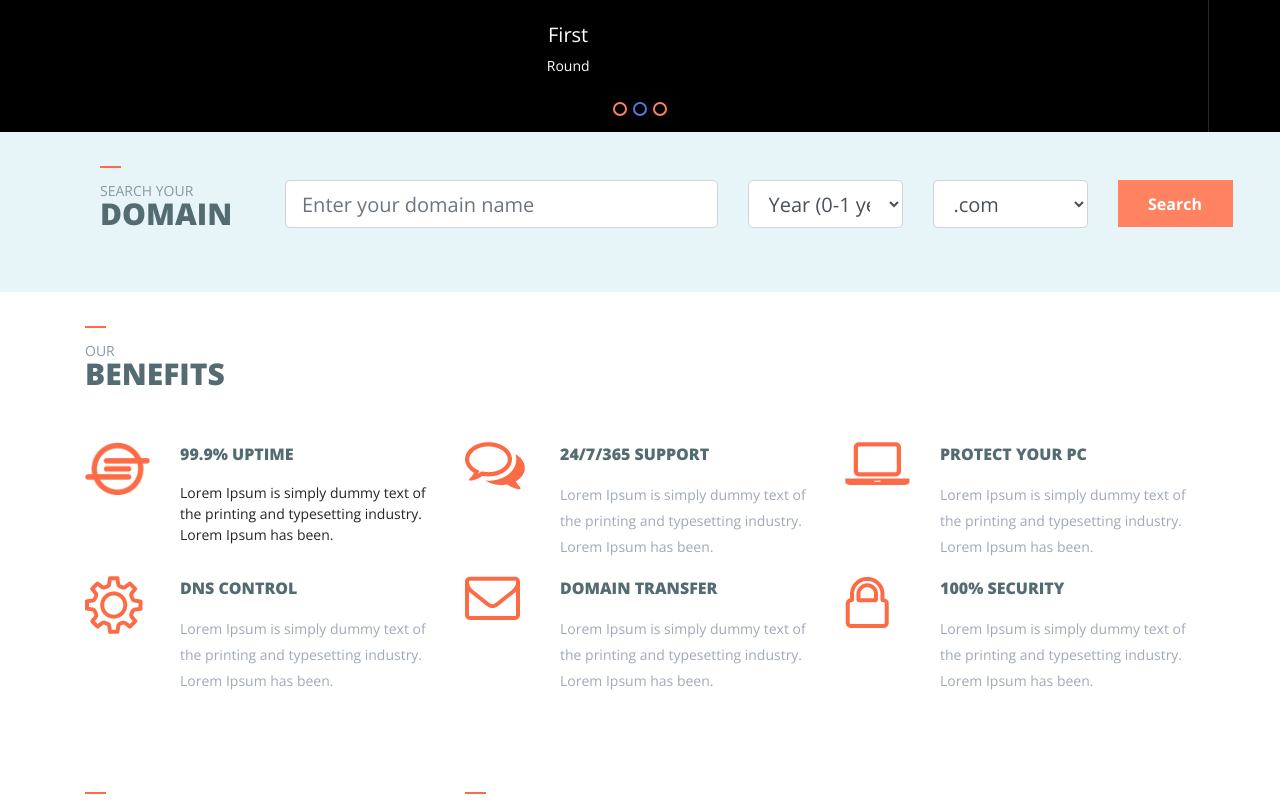
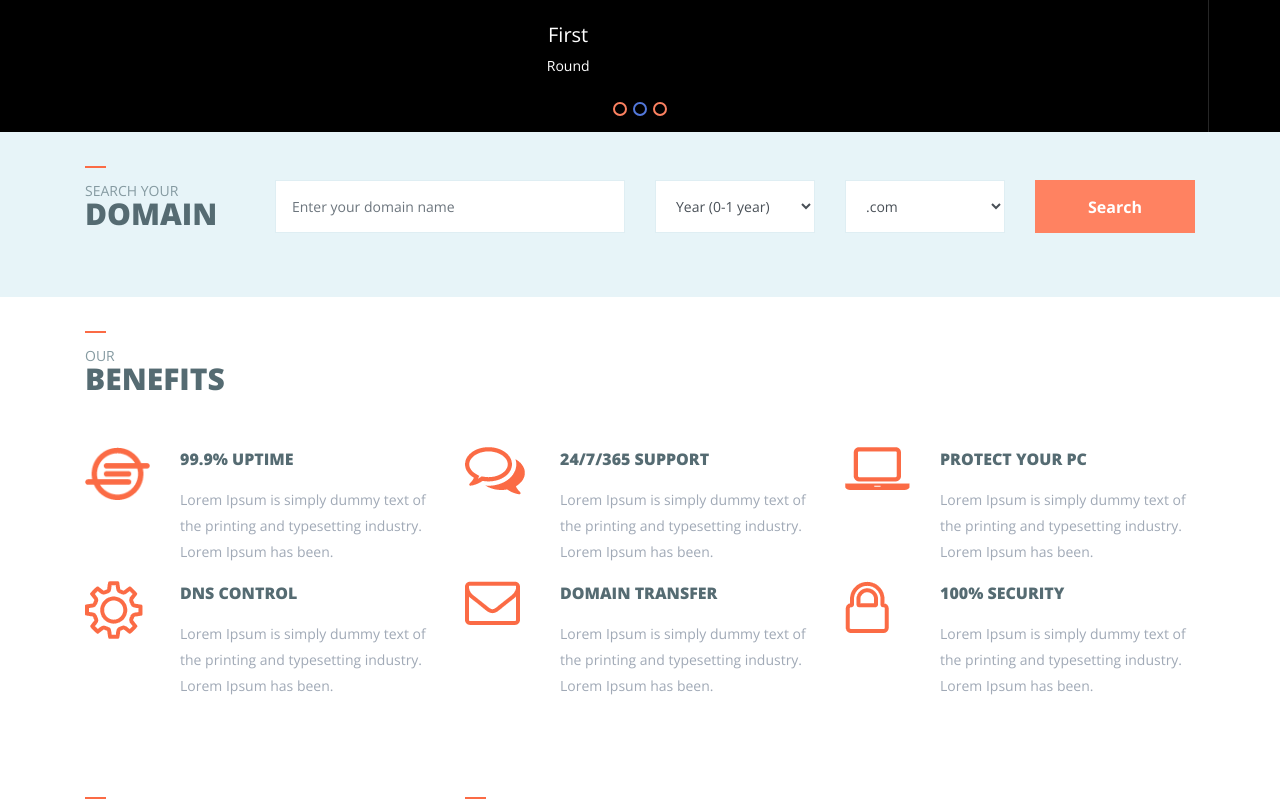
Before and after one commit to Jonk46/itstep-project, a plain HTML site: page index.html in a window 1280 px wide. Shown: the part 694-1497 px from the top of the page. Drawn offline with nearby package versions, Linux system fonts and the light colour scheme.

Commit message:
change-1

```diff
--- a/css/mobile.css
+++ b/css/mobile.css
@@ -1,8 +1,12 @@
 @media (min-width: 1200px) {}
 
 @media (max-width: 991px) {
-  .page-footer {
+  .page-footer, .footer-logo {
     text-align: center;
+    padding-bottom: 10px;
+  }
+  .page-footer i.fab {
+    padding: 0 20px;
   }
 }
 
--- a/css/style.css
+++ b/css/style.css
@@ -89,7 +89,15 @@ img {
 
 /* section SIGN-UP start */
 
+.sign-up input, .sign-up select, .sign-up-form input {
+  font-size: 14px;
+  height: calc(2.5em + 1rem + 2px);
+  border: 1px solid #dfeef3;
+}
 
+.sign-up input, .sign-up select, .sign-up-form input {
+  border-radius: 0;
+}
 
 /* section SIGN-UP end */
 
@@ -218,10 +226,16 @@ section.sign-up, section.sign-up-footer {
   padding-right: 0;
 }
 
-.btn-hosting-search,
+.btn-hosting-search {
+  width: 100%;
+}
+
 .btn-sign-up-form {
   width: 115px;
-  height: 47px;
+}
+
+.btn-hosting-search, .btn-sign-up-form {
+  height: 53px;
   font-weight: 700;
   background-color: #ff8261;
   border: none;
--- a/index.html
+++ b/index.html
@@ -9,13 +9,12 @@
   <link href="https://fonts.googleapis.com/css?family=Open+Sans:300,400,600,700,800&display=swap" rel="stylesheet">
   <link rel="stylesheet" href="css/style.css">
   <link rel="stylesheet" href="css/mobile.css">
-  <title>Hosting</title>
+  <title>Project</title>
 </head>
 
 <body>
   <section>
     <div class="container">
-
       <ul class="nav top-navigation align-items-center">
         <li class="nav-item mr-auto">
           <a class="nav-link link-logo" href="#">Hosting</a>
@@ -30,7 +29,6 @@
           <a class="nav-link" href="#">Login</a>
         </li>
       </ul>
-
       <nav class="navbar navbar-expand-lg navbar-light general-menu nav-justified">
         <button class="navbar-toggler" type="button" data-toggle="collapse" data-target="#navbarSupportedContent"
           aria-controls="navbarSupportedContent" aria-expanded="false" aria-label="Toggle navigation">
@@ -38,7 +36,7 @@
         </button>
         <div class="collapse navbar-collapse" id="navbarSupportedContent">
           <ul class="navbar-nav general-menu-items ml-auto mr-auto">
-            <li class="nav-item"><a class="nav-link" href="index.html"target="_self">Home</a></li>
+            <li class="nav-item"><a class="nav-link" href="index.html" target="_self">Home</a></li>
             <li class="nav-item"><a class="nav-link" href="about.html" target="_self">About</a></li>
             <li class="nav-item"><a class="nav-link" href="service.html" target="_self">Service</a></li>
             <li class="nav-item"><a class="nav-link" href="hostings_plans.html" target="_self">Hosting plans</a></li>
@@ -97,12 +95,12 @@
 
   <section class="sign-up pb-5 pt-5">
     <div class="container">
-      <div class="d-flex flex-row justify-content-between flex-wrap">
+      <div class="row justify-content-between flex-wrap">
         <div class="col-lg-2">
           <span class="text-left upper-title">search your</span>
           <h2 class="text-left main-title">domain</h2>
         </div>
-        <div class="col-lg-5">
+        <div class="col-lg-4">
           <form>
             <div class="form-group">
               <input type="email" class="form-control form-control-lg" id="exampleInputEmail1"
@@ -110,21 +108,21 @@
             </div>
           </form>
         </div>
-        <div class="col-lg-2">
+        <div class="col">
           <select class="form-control form-control-lg">
             <option>Year (0-1 year)</option>
             <option>Year (1-3 year)</option>
             <option>LYear (3-5 year)</option>
           </select>
         </div>
-        <div class="col-lg-2">
+        <div class="col">
           <select class="form-control form-control-lg">
             <option>.com</option>
             <option>.net</option>
             <option>.org</option>
           </select>
         </div>
-        <div class="col-lg-1">
+        <div class="col">
           <button class="btn btn-primary btn-hosting-search" type="submit">Search</button>
         </div>
       </div>
@@ -143,7 +141,8 @@
             </div>
             <div class="col-lg-9">
               <p class="text-uppercase our-benefits-title">99.9% Uptime</p>
-              <p>Lorem Ipsum is simply dummy text of the printing and typesetting industry. Lorem Ipsum has been.</p>
+              <p class="our-benefits-description">Lorem Ipsum is simply dummy text of the printing and typesetting
+                industry. Lorem Ipsum has been.</p>
             </div>
           </div>
         </div>
@@ -154,7 +153,8 @@
             </div>
             <div class="col-lg-9">
               <p class="text-uppercase our-benefits-title">24/7/365 Support</p>
-                  <p class="our-benefits-description">Lorem Ipsum is simply dummy text of the printing and typesetting industry. Lorem Ipsum has been.</p>
+              <p class="our-benefits-description">Lorem Ipsum is simply dummy text of the printing and typesetting
+                industry. Lorem Ipsum has been.</p>
             </div>
           </div>
         </div>
@@ -165,7 +165,8 @@
             </div>
             <div class="col-lg-9">
               <p class="text-uppercase our-benefits-title">protect your pc</p>
-                    <p class="our-benefits-description">Lorem Ipsum is simply dummy text of the printing and typesetting industry. Lorem Ipsum has been.</p>
+              <p class="our-benefits-description">Lorem Ipsum is simply dummy text of the printing and typesetting
+                industry. Lorem Ipsum has been.</p>
             </div>
           </div>
         </div>
@@ -178,7 +179,8 @@
             </div>
             <div class="col-lg-9">
               <p class="text-uppercase our-benefits-title">DNS control</p>
-                <p class="our-benefits-description">Lorem Ipsum is simply dummy text of the printing and typesetting industry. Lorem Ipsum has been.</p>
+              <p class="our-benefits-description">Lorem Ipsum is simply dummy text of the printing and typesetting
+                industry. Lorem Ipsum has been.</p>
             </div>
           </div>
         </div>
@@ -189,7 +191,8 @@
             </div>
             <div class="col-lg-9">
               <p class="text-uppercase our-benefits-title">domain transfer</p>
-                    <p class="our-benefits-description">Lorem Ipsum is simply dummy text of the printing and typesetting industry. Lorem Ipsum has been.</p>
+              <p class="our-benefits-description">Lorem Ipsum is simply dummy text of the printing and typesetting
+                industry. Lorem Ipsum has been.</p>
             </div>
           </div>
         </div>
@@ -200,7 +203,8 @@
             </div>
             <div class="col-lg-9">
               <p class="text-uppercase our-benefits-title">100% security</p>
-                    <p class="our-benefits-description">Lorem Ipsum is simply dummy text of the printing and typesetting industry. Lorem Ipsum has been.</p>
+              <p class="our-benefits-description">Lorem Ipsum is simply dummy text of the printing and typesetting
+                industry. Lorem Ipsum has been.</p>
             </div>
           </div>
         </div>
@@ -220,7 +224,7 @@
           <span class="text-left upper-title">our</span>
           <h2 class="text-left main-title">Features</h2>
           <div class="row">
-            <div class="col">
+            <div class="col-lg-5">
               <ul class="list-group list-group-features">
                 <li class="list-group-item">Lorem Ipsum is simply dummy.</li>
                 <li class="list-group-item">Discovered the undoubtable.</li>
@@ -242,8 +246,6 @@
           </div>
         </div>
       </div>
-
-
     </div>
   </section>
 
@@ -335,11 +337,11 @@
   <section class="sign-up-footer pb-5 pt-5">
     <div class="container">
       <div class="row justify-content-between align-item-center">
-        <div class="col">
+        <div class="col-lg-3">
           <span class="text-left upper-title">sign up your</span>
           <h2 class="text-left main-title">newsletter</h2>
         </div>
-        <div class="col">
+        <div class="col-lg-9">
           <div class="row">
             <div class="col sign-up-form">
               <form>
@@ -349,9 +351,7 @@
                 </div>
               </form>
             </div>
-            <div class="col">
-              <button type="submit" class="btn btn-primary">Submit</button>
-            </div>
+            <button type="submit" class="btn btn-primary btn-sign-up-form">Submit</button>
           </div>
         </div>
       </div>
```
Lines whose indentation alone changed are shown as unchanged.
